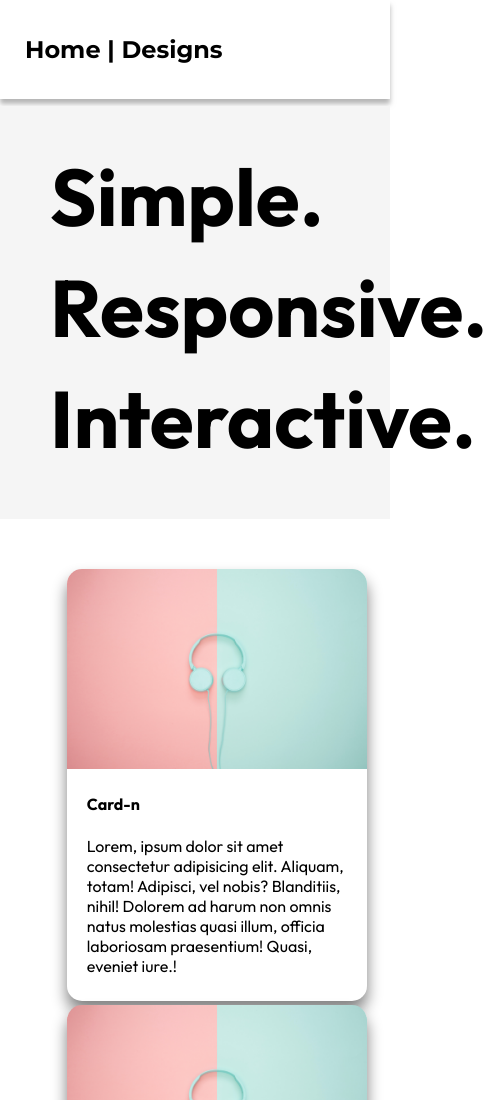
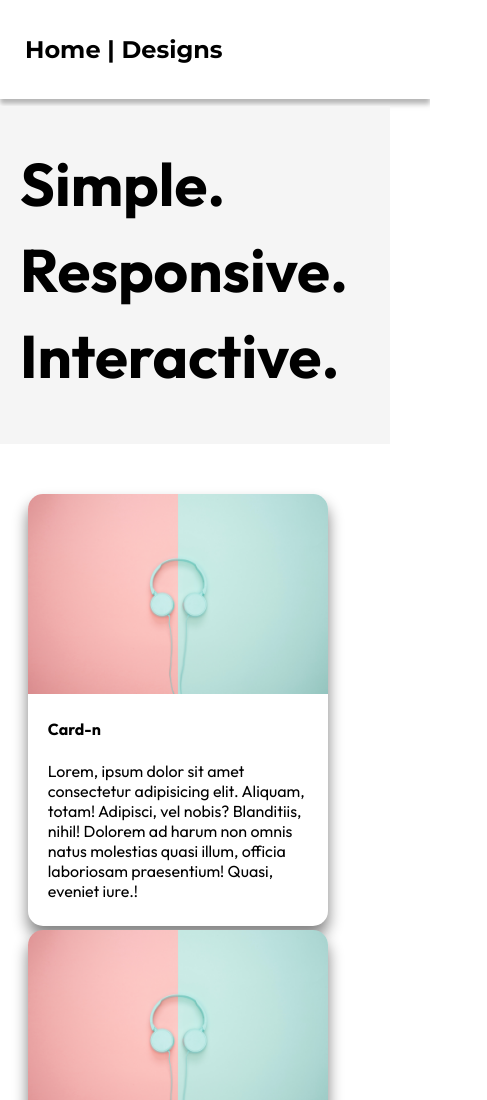
Before and after one commit to BhavneetSingh7/BhavneetSingh7.github.io, a plain HTML site: page index.html in a window 390 px wide. Shown: the top 1100 px of the page, 487 px wide, since content can reach past the window. Drawn offline with Linux system fonts and the light colour scheme.

Commit message:
responsive

```diff
--- a/styles/index.css
+++ b/styles/index.css
@@ -3,6 +3,7 @@
     box-shadow: 0 5px 5px rgba(128, 128, 128, 0.58);
     background-color: white;
     font-family: 'Montserrat', sans-serif;
+    width: 100%;
 }
 .sticky {
     position: fixed;
@@ -11,6 +12,7 @@
 }
 .content {
     padding: 0px;
+
 }
 .sticky + .content {
     padding-top: 102px;
@@ -65,3 +67,17 @@ body {
     margin: 0;
     font-family: 'Outfit', sans-serif;
 }
+@media (max-width:600px) {
+    h1 {
+        font-size: 60px;
+    }
+    .sticky + .content {
+        padding-top: 102px;
+    }
+    #start {
+        padding-left: 20px;
+    }
+    .card-grid {
+        margin-left: 2%;
+    }
+}
```
